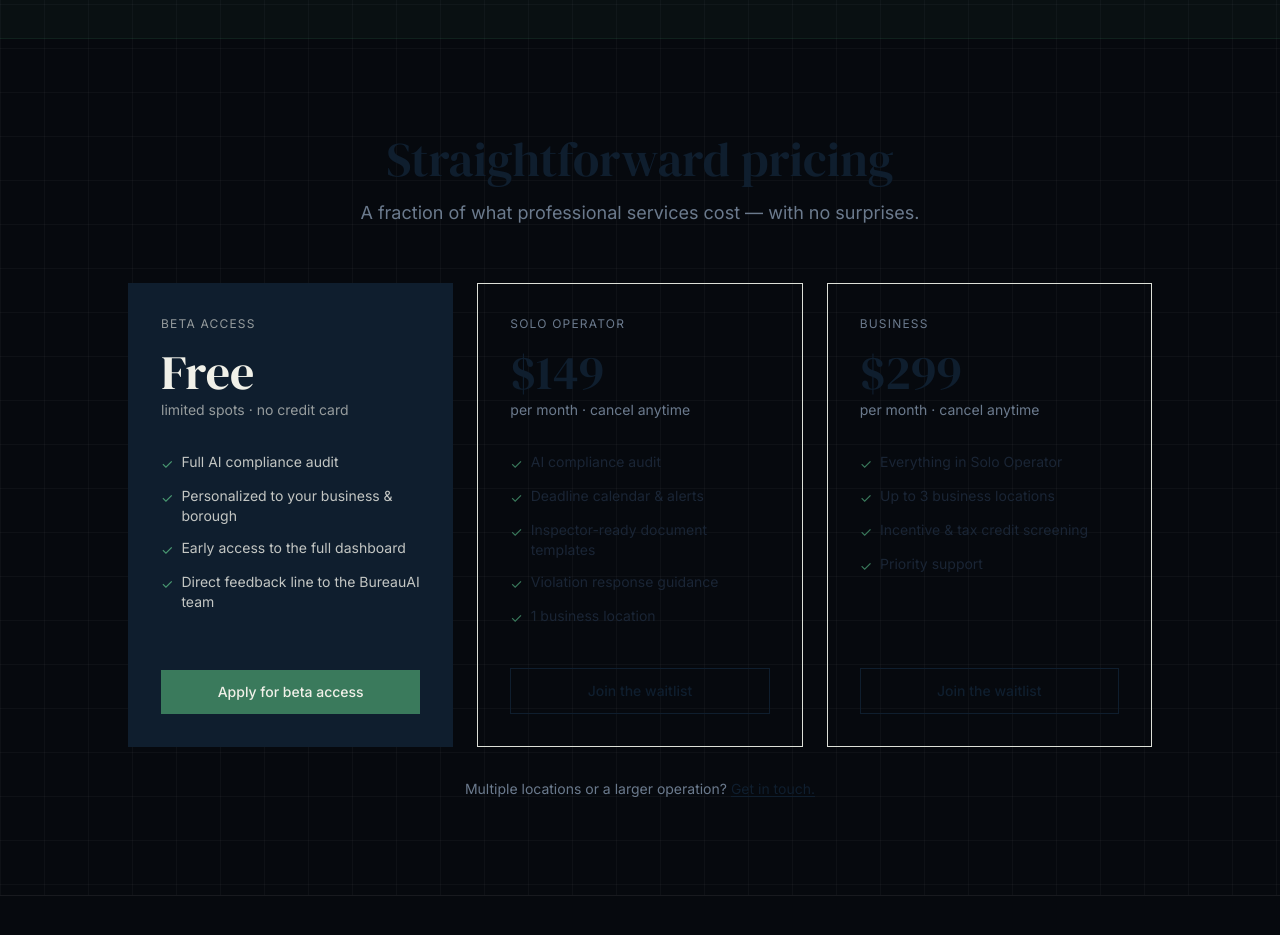
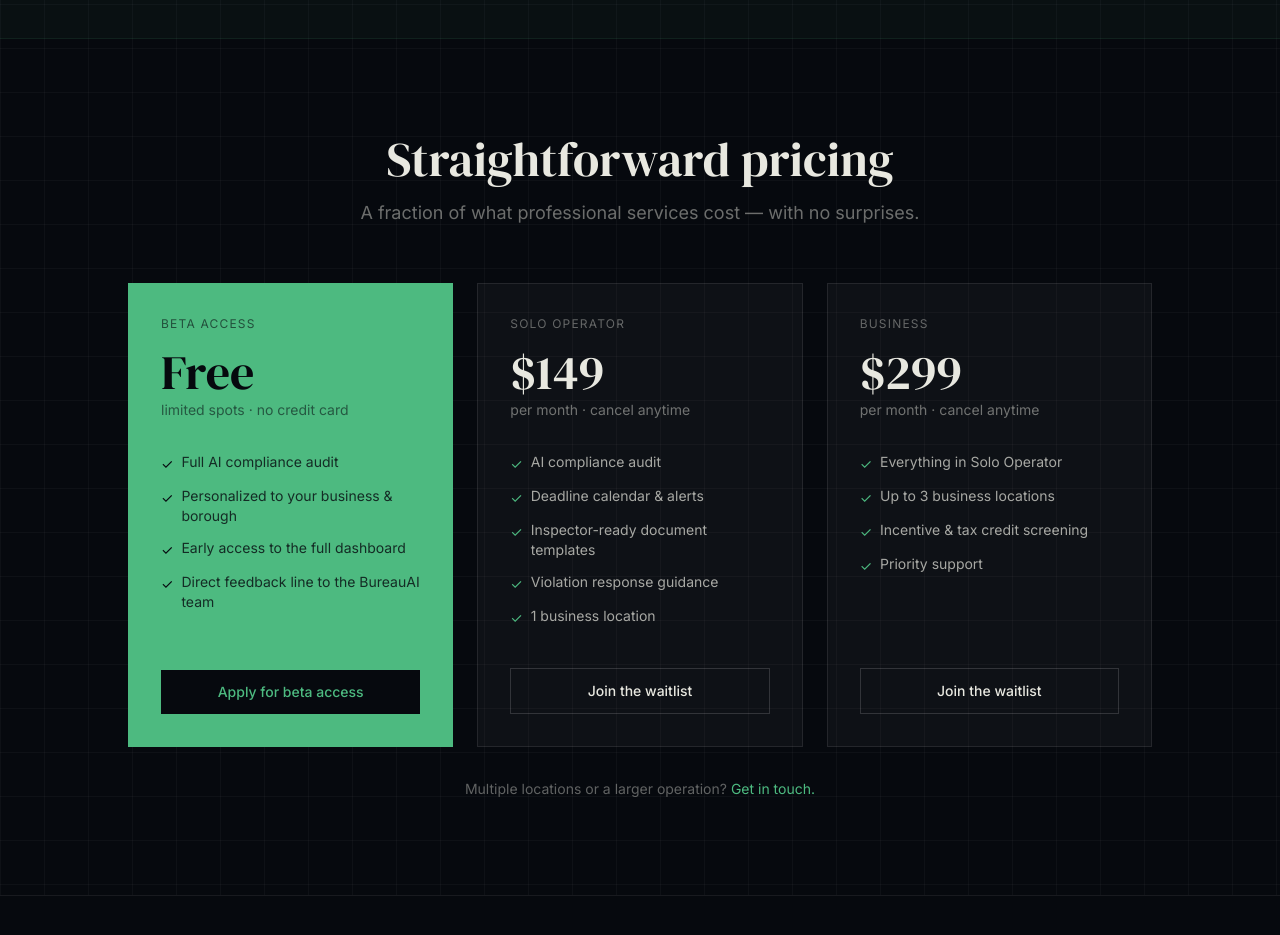
Before and after one commit to Ruelkey123/BureauAI, a Next.js app: page / in a window 1280 px wide. Shown: the part 2900-3835 px from the top of the page. Built offline with nearby package versions, Linux system fonts and the light colour scheme.

Commit message:
fix: pricing section dark mode — all text now visible

```diff
--- a/app/_components/PricingTeaserSection.tsx
+++ b/app/_components/PricingTeaserSection.tsx
@@ -48,10 +48,10 @@ export default function PricingTeaserSection() {
   return (
     <section className="py-24 px-6">
       <div className="max-w-5xl mx-auto">
-        <h2 className="font-serif text-4xl md:text-5xl text-navy text-center mb-4">
+        <h2 className="font-serif text-4xl md:text-5xl text-center mb-4" style={{ color: '#e8e8e0' }}>
           Straightforward pricing
         </h2>
-        <p className="text-bureau-muted text-lg mb-14 text-center max-w-xl mx-auto">
+        <p className="text-lg mb-14 text-center max-w-xl mx-auto" style={{ color: 'rgba(232,232,224,0.45)' }}>
           A fraction of what professional services cost — with no surprises.
         </p>
 
@@ -59,36 +59,36 @@ export default function PricingTeaserSection() {
           {plans.map(({ label, price, sub, highlight, features, cta, href }) => (
             <div
               key={label}
-              className={`border p-8 flex flex-col ${
-                highlight
-                  ? 'border-navy bg-navy text-cream'
-                  : 'border-bureau-border'
-              }`}
+              className="flex flex-col p-8"
+              style={highlight
+                ? { background: '#4dba80', border: '1px solid #4dba80' }
+                : { background: 'rgba(255,255,255,0.03)', border: '1px solid rgba(255,255,255,0.09)' }
+              }
             >
-              <div className={`text-xs uppercase tracking-widest mb-4 ${highlight ? 'text-cream/60' : 'text-bureau-muted'}`}>
+              <div className="text-xs uppercase tracking-widest mb-4" style={{ color: highlight ? 'rgba(6,9,14,0.6)' : 'rgba(232,232,224,0.4)' }}>
                 {label}
               </div>
-              <div className={`font-serif text-5xl mb-1 ${highlight ? 'text-cream' : 'text-navy'}`}>
+              <div className="font-serif text-5xl mb-1" style={{ color: highlight ? '#06090e' : '#e8e8e0' }}>
                 {price}
               </div>
-              <div className={`text-sm mb-8 ${highlight ? 'text-cream/60' : 'text-bureau-muted'}`}>
+              <div className="text-sm mb-8" style={{ color: highlight ? 'rgba(6,9,14,0.55)' : 'rgba(232,232,224,0.45)' }}>
                 {sub}
               </div>
               <ul className="space-y-3 mb-10 flex-1">
                 {features.map(item => (
-                  <li key={item} className={`text-sm flex items-start gap-2 ${highlight ? 'text-cream/80' : 'text-bureau-text'}`}>
-                    <span className={`shrink-0 mt-0.5 ${highlight ? 'text-green-light' : 'text-green'}`}>✓</span>
+                  <li key={item} className="text-sm flex items-start gap-2" style={{ color: highlight ? 'rgba(6,9,14,0.8)' : 'rgba(232,232,224,0.7)' }}>
+                    <span className="shrink-0 mt-0.5" style={{ color: highlight ? '#06090e' : '#4dba80' }}>✓</span>
                     {item}
                   </li>
                 ))}
               </ul>
               <a
                 href={href}
-                className={`text-center px-6 py-3 font-medium text-sm transition-colors ${
-                  highlight
-                    ? 'bg-green text-cream hover:bg-green-light'
-                    : 'border border-navy text-navy hover:bg-navy/5'
-                }`}
+                className="text-center px-6 py-3 font-medium text-sm transition-all"
+                style={highlight
+                  ? { background: '#06090e', color: '#4dba80' }
+                  : { border: '1px solid rgba(255,255,255,0.15)', color: '#e8e8e0' }
+                }
               >
                 {cta}
               </a>
@@ -96,9 +96,9 @@ export default function PricingTeaserSection() {
           ))}
         </div>
 
-        <p className="text-center text-bureau-muted text-sm">
+        <p className="text-center text-sm" style={{ color: 'rgba(232,232,224,0.4)' }}>
           Multiple locations or a larger operation?{' '}
-          <a href="#waitlist" className="text-navy underline underline-offset-2">
+          <a href="#waitlist" style={{ color: '#4dba80' }}>
             Get in touch.
           </a>
         </p>
```
